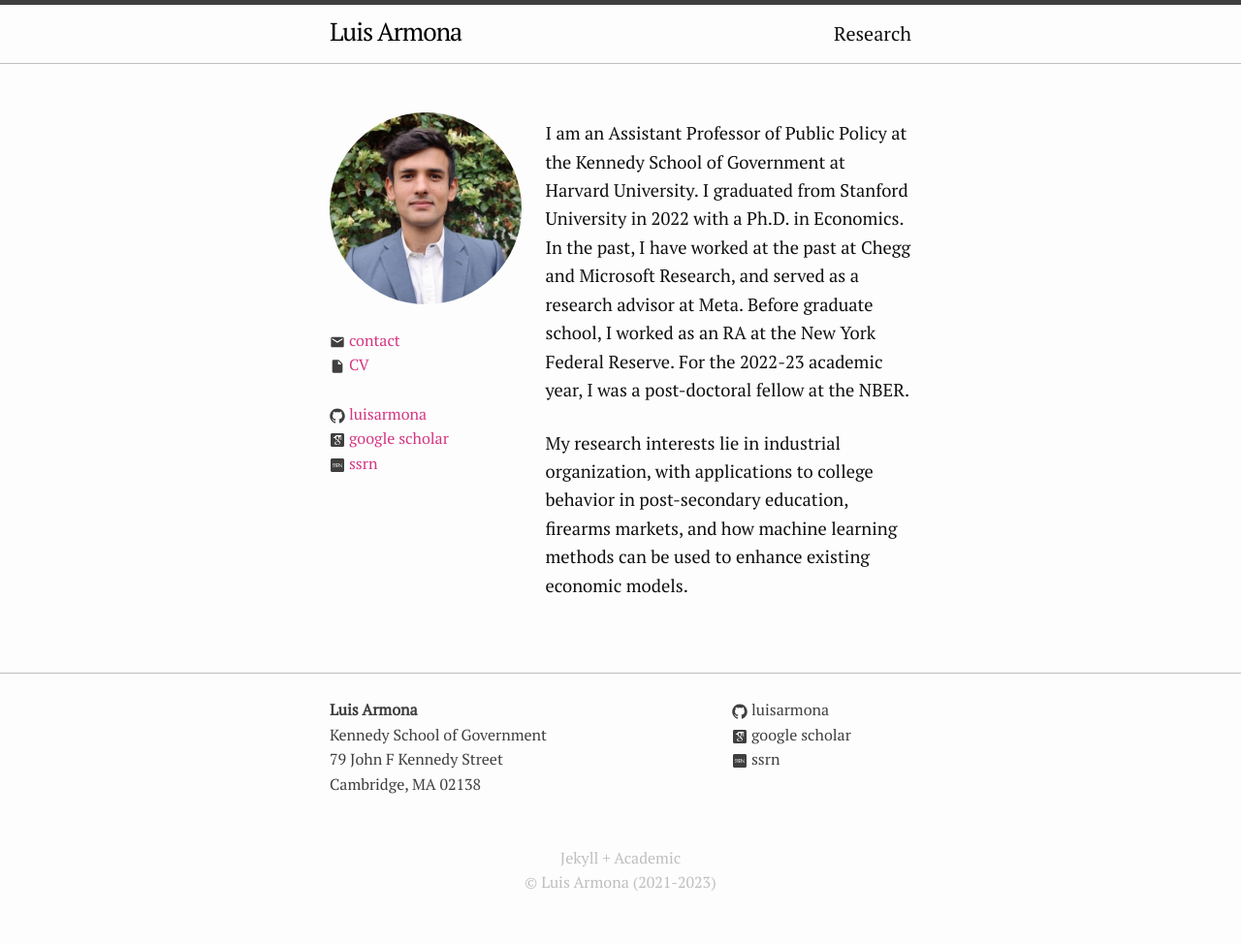
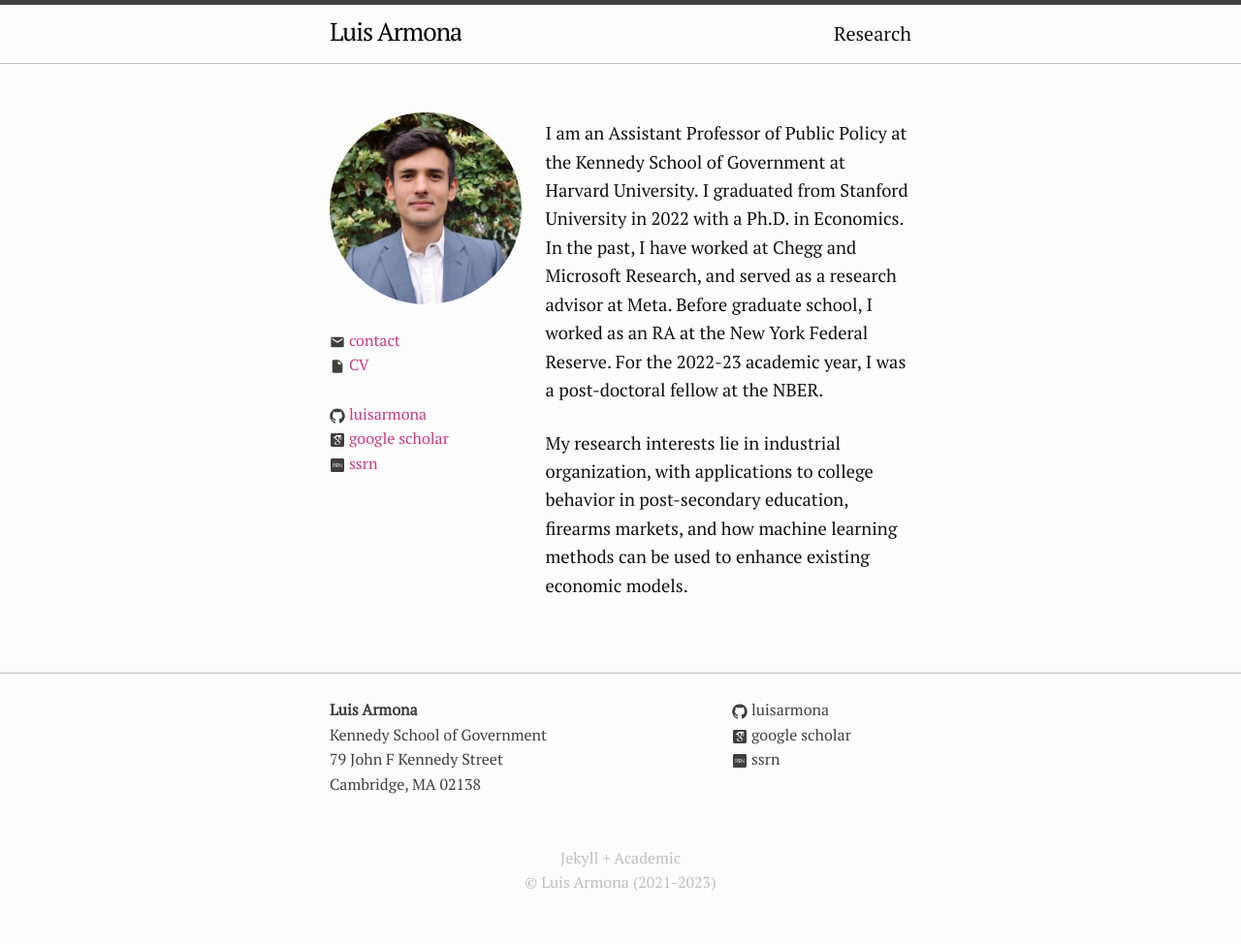
Before and after one commit to luisarmona/luisarmona.github.io, a Jekyll site: the page built from index.markdown, in a window 1280 px wide. Shown: the whole page at 97% size. Built offline with Jekyll 4.4.1, drawn with Linux system fonts in a browser that asks for light colours.

Commit message:
fixed in the past dup

```diff
--- a/index.markdown
+++ b/index.markdown
@@ -6,6 +6,6 @@ layout: about
 #title: Luis Armona
 ---
 
-I am an Assistant Professor of Public Policy at the Kennedy School of Government at Harvard University. I graduated from Stanford University in 2022 with a Ph.D. in Economics. In the past, I have worked at the past at Chegg and Microsoft Research, and served as a research advisor at Meta. Before graduate school, I worked as an RA at the New York Federal Reserve. For the 2022-23 academic year, I was a post-doctoral fellow at the NBER.
+I am an Assistant Professor of Public Policy at the Kennedy School of Government at Harvard University. I graduated from Stanford University in 2022 with a Ph.D. in Economics. In the past, I have worked at Chegg and Microsoft Research, and served as a research advisor at Meta. Before graduate school, I worked as an RA at the New York Federal Reserve. For the 2022-23 academic year, I was a post-doctoral fellow at the NBER.
 
 My research interests lie in industrial organization, with applications to college behavior in post-secondary education, firearms markets, and how machine learning methods can be used to enhance existing economic models.
```
